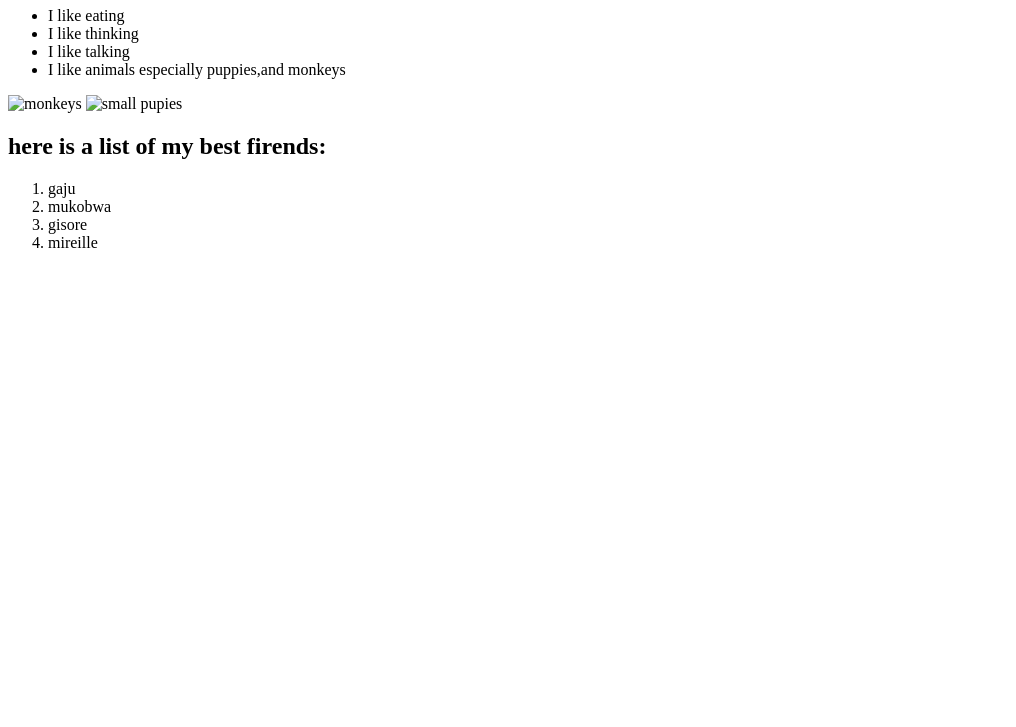
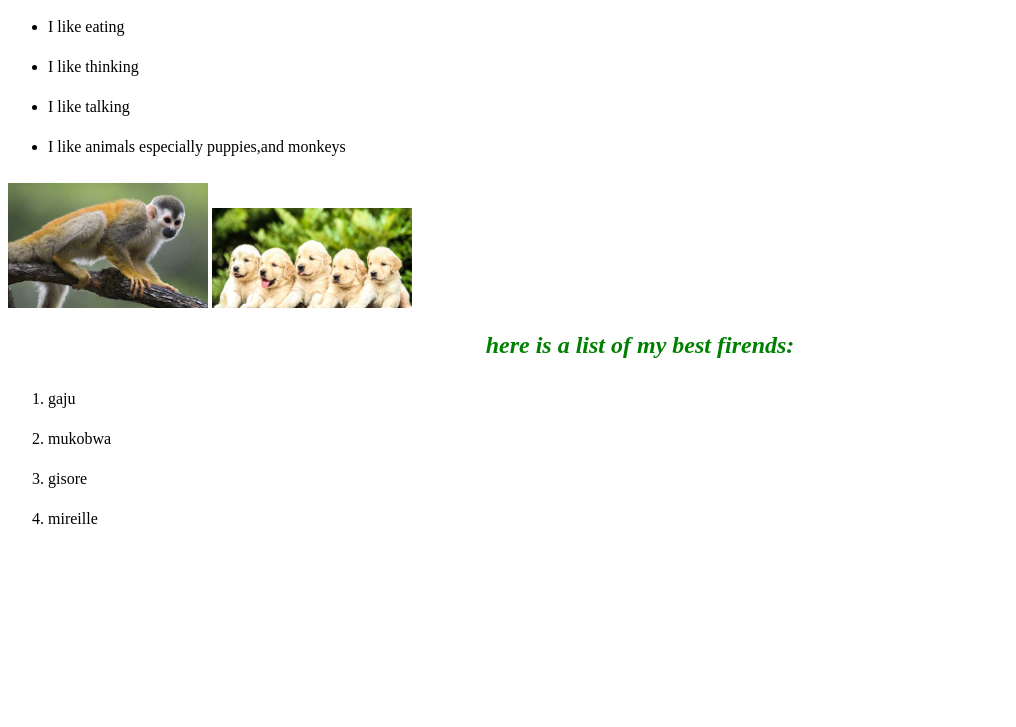
Before and after one commit to Mugengano18/My-first-page, a plain HTML site: page favorite-things.html in a window 1280 px wide. Shown: the part 73-800 px from the top of the page, without its empty margins (0-1016 px from the left). Drawn offline with Linux system fonts and the light colour scheme.

Commit message:
i corrected the link

```diff
--- a/favorite-things.html
+++ b/favorite-things.html
@@ -5,7 +5,7 @@
     <meta name="viewport" content="width=device-width, initial-scale=1.0">
     <meta http-equiv="X-UA-Compatible" content="ie=edge">
     <title>My favorite things</title>
-    <link ref="stylesheet" type="text/css" href="css/styles.css">
+    <link href="css/styles.css" rel="stylesheet" type="text/css">
 </head>
 <body>
     <h1>HERE IS MOST OF MY FAVORITE THINGS </h1>
@@ -15,8 +15,8 @@
         <li>I like talking</li>
         <li>I like animals especially puppies,and monkeys</li>
         </ul>
-        <img src="monkeys.jpg" alt="monkeys">
-        <img src="pupies.jpeg" alt="small pupies">
+        <img src="images/monkeys.jpg" alt="monkeys" width=200>
+        <img src="images/pupies.jpeg" alt="small pupies" width=200>
         <h2>here is a list of my best firends:</h2>
         <ol>
             <li>gaju</li>
```
